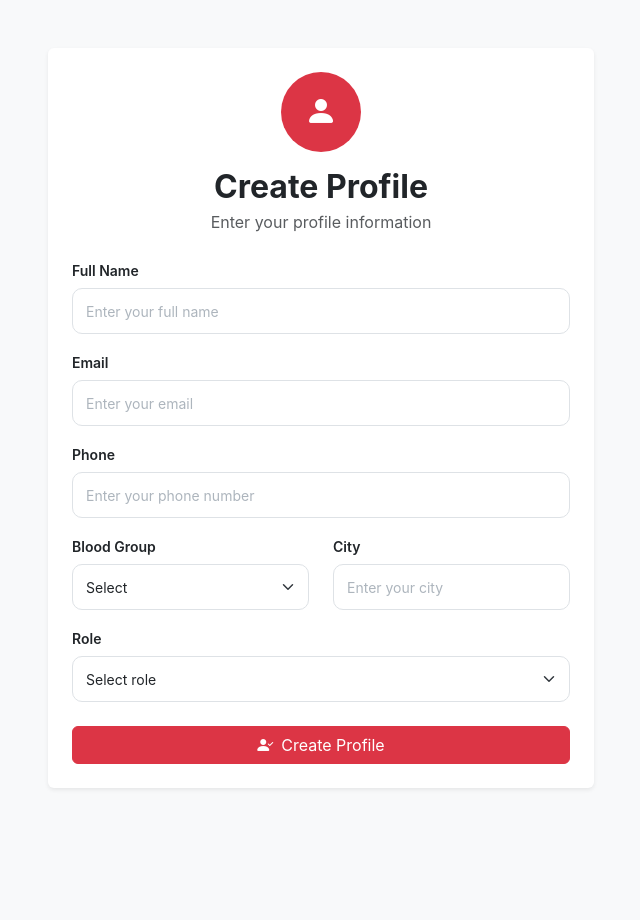
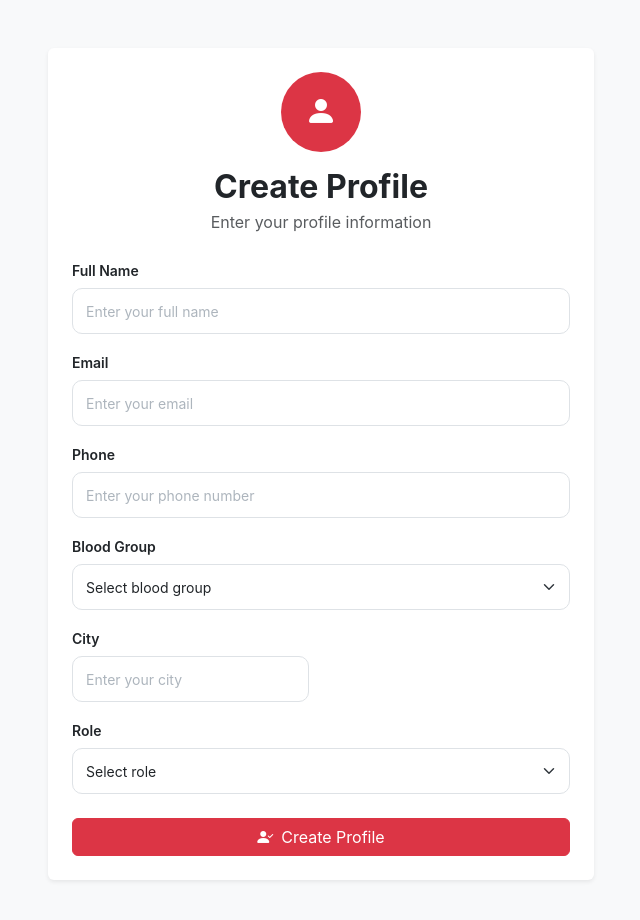
Before and after one commit to priyanshi-2608/bloodlink-routing, a React (Vite) app: page /profile in a window 1280 px wide. Shown: the top 920 px of the page, without its empty margins (319-959 px from the left). Before the commit the page ends 836 px from the top, so only its background shows below. Built offline with nearby package versions, Linux system fonts and the light colour scheme.

Commit message:
Task 12: Create Blood Group Dropdown Component

```diff
--- a/src/Pages/DonationRequest.jsx
+++ b/src/Pages/DonationRequest.jsx
@@ -1,6 +1,7 @@
 import { useState } from "react";
 import { showSuccess, showError } from "../components/Notification";
 import FormInput from "../components/FormInput";
+import BloodGroupDropdown from "../components/BloodGroupDropdown";
 
 function DonationRequest() {
   const [request, setRequest] = useState({
@@ -81,33 +82,11 @@ function DonationRequest() {
                     />
                   </div>
 
-                  <div className="col-md-6 mb-3">
-                    <label
-                      htmlFor="bloodGroup"
-                      className="form-label fw-semibold"
-                    >
-                      Blood Group
-                    </label>
-
-                    <select
-                      id="bloodGroup"
-                      name="bloodGroup"
-                      className="form-select"
-                      value={request.bloodGroup}
-                      onChange={handleChange}
-                      required
-                    >
-                      <option value="">Select blood group</option>
-                      <option value="A+">A+</option>
-                      <option value="A-">A-</option>
-                      <option value="B+">B+</option>
-                      <option value="B-">B-</option>
-                      <option value="AB+">AB+</option>
-                      <option value="AB-">AB-</option>
-                      <option value="O+">O+</option>
-                      <option value="O-">O-</option>
-                    </select>
-                  </div>
+                  <BloodGroupDropdown
+                    value={request.bloodGroup}
+                    onChange={handleChange}
+                    required
+                  />
                 </div>
 
                 {/* Units + Required Date */}
--- a/src/Pages/DonorBloodScheduling.jsx
+++ b/src/Pages/DonorBloodScheduling.jsx
@@ -1,6 +1,7 @@
 import { useState } from "react";
 import { showSuccess, showError } from "../components/Notification";
 import FormInput from "../components/FormInput";
+import BloodGroupDropdown from "../components/BloodGroupDropdown";
 
 function DonorBloodScheduling() {
   const [schedule, setSchedule] = useState({
@@ -79,33 +80,11 @@ function DonorBloodScheduling() {
                 <div className="row">
 
                   {/* Blood Group */}
-                  <div className="col-md-6 mb-3">
-                    <label
-                      htmlFor="bloodGroup"
-                      className="form-label fw-semibold"
-                    >
-                      Blood Group
-                    </label>
-
-                    <select
-                      id="bloodGroup"
-                      name="bloodGroup"
-                      value={schedule.bloodGroup}
-                      onChange={handleChange}
-                      className="form-select"
-                      required
-                    >
-                      <option value="">Select blood group</option>
-                      <option value="A+">A+</option>
-                      <option value="A-">A-</option>
-                      <option value="B+">B+</option>
-                      <option value="B-">B-</option>
-                      <option value="AB+">AB+</option>
-                      <option value="AB-">AB-</option>
-                      <option value="O+">O+</option>
-                      <option value="O-">O-</option>
-                    </select>
-                  </div>
+                  <BloodGroupDropdown
+                    value={schedule.bloodGroup}
+                    onChange={handleChange}
+                    required
+                  />
 
                   {/* Contact Number */}
                   <div className="col-md-6">
--- a/src/Pages/PatientBloodRequest.jsx
+++ b/src/Pages/PatientBloodRequest.jsx
@@ -1,6 +1,7 @@
 import { useState } from "react";
 import { showSuccess, showError } from "../components/Notification";
 import FormInput from "../components/FormInput";
+import BloodGroupDropdown from "../components/BloodGroupDropdown";
 
 function PatientBloodRequest() {
   const [request, setRequest] = useState({
@@ -86,33 +87,11 @@ function PatientBloodRequest() {
                 <div className="row">
 
                   {/* Blood Group */}
-                  <div className="col-md-6 mb-3">
-                    <label
-                      htmlFor="bloodGroup"
-                      className="form-label fw-semibold"
-                    >
-                      Blood Group
-                    </label>
-
-                    <select
-                      id="bloodGroup"
-                      name="bloodGroup"
-                      value={request.bloodGroup}
-                      onChange={handleChange}
-                      className="form-select"
-                      required
-                    >
-                      <option value="">Select blood group</option>
-                      <option value="A+">A+</option>
-                      <option value="A-">A-</option>
-                      <option value="B+">B+</option>
-                      <option value="B-">B-</option>
-                      <option value="AB+">AB+</option>
-                      <option value="AB-">AB-</option>
-                      <option value="O+">O+</option>
-                      <option value="O-">O-</option>
-                    </select>
-                  </div>
+                  <BloodGroupDropdown
+                    value={request.bloodGroup}
+                    onChange={handleChange}
+                    required
+                  />
 
                   {/* Units Required */}
                   <div className="col-md-6">
--- a/src/Pages/Profile.jsx
+++ b/src/Pages/Profile.jsx
@@ -1,6 +1,7 @@
 import { useState } from "react";
 import FormInput from "../components/FormInput";
 import { showSuccess, showError } from "../components/Notification";
+import BloodGroupDropdown from "../components/BloodGroupDropdown";
 
 function Profile() {
   const [profile, setProfile] = useState({
@@ -120,33 +121,11 @@ function Profile() {
 
                   {/* Blood Group */}
                   {/* Keep normal select until Task 3 */}
-                  <div className="col-md-6 mb-3">
-                    <label
-                      htmlFor="bloodGroup"
-                      className="form-label fw-semibold"
-                    >
-                      Blood Group
-                    </label>
-
-                    <select
-                      id="bloodGroup"
-                      name="bloodGroup"
-                      className="form-select"
-                      value={profile.bloodGroup}
-                      onChange={handleChange}
-                      required
-                    >
-                      <option value="">Select</option>
-                      <option value="A+">A+</option>
-                      <option value="A-">A-</option>
-                      <option value="B+">B+</option>
-                      <option value="B-">B-</option>
-                      <option value="AB+">AB+</option>
-                      <option value="AB-">AB-</option>
-                      <option value="O+">O+</option>
-                      <option value="O-">O-</option>
-                    </select>
-                  </div>
+                  <BloodGroupDropdown
+                    value={profile.bloodGroup}
+                    onChange={handleChange}
+                    required
+                  />
 
                   {/* City */}
                   <div className="col-md-6">
--- a/src/Pages/Register.jsx
+++ b/src/Pages/Register.jsx
@@ -3,6 +3,7 @@ import { useNavigate } from "react-router-dom";
 
 import FormInput from "../components/FormInput";
 import { showSuccess, showError } from "../components/Notification";
+import BloodGroupDropdown from "../components/BloodGroupDropdown";
 
 function Register() {
   const navigate = useNavigate();
@@ -241,38 +242,14 @@ function Register() {
                     </div>
 
                     {/* Blood Group */}
-                    {/* Keep normal select until Task 3 */}
-                    <div className="col-md-6 mb-3">
-                      <label
-                        htmlFor="bloodGroup"
-                        className="form-label"
-                      >
-                        Blood Group
-                      </label>
-
-                      <select
-                        className={`form-select ${
-                          status.bloodGroup || ""
-                        }`}
-                        id="bloodGroup"
-                        name="bloodGroup"
+                    <div className="col-md-6">
+                      <BloodGroupDropdown
                         value={formData.bloodGroup}
                         onChange={handleChange}
                         required
-                      >
-                        <option value="" disabled>
-                          Select blood group
-                        </option>
+                        className={status.bloodGroup || ""}
+                      />
 
-                        <option value="A+">A+</option>
-                        <option value="A-">A-</option>
-                        <option value="B+">B+</option>
-                        <option value="B-">B-</option>
-                        <option value="AB+">AB+</option>
-                        <option value="AB-">AB-</option>
-                        <option value="O+">O+</option>
-                        <option value="O-">O-</option>
-                      </select>
 
                       {status.bloodGroup === "is-invalid" && (
                         <div className="invalid-feedback d-block">
@@ -319,8 +296,7 @@ function Register() {
                               ? "text"
                               : "password"
                           }
-                          className={`form-control ${
-                            status.password || ""
+                          className={`form-control ${status.password || ""
                             }`}
                           id="registerPassword"
                           name="password"
@@ -343,8 +319,7 @@ function Register() {
                           }
                         >
                           <i
-                            className={`bi ${
-                              showPassword
+                            className={`bi ${showPassword
                               ? "bi-eye-slash"
                               : "bi-eye"
                               }`}
@@ -375,8 +350,7 @@ function Register() {
                               ? "text"
                               : "password"
                           }
-                          className={`form-control ${
-                            status.confirmPassword || ""
+                          className={`form-control ${status.confirmPassword || ""
                             }`}
                           id="confirmPassword"
                           name="confirmPassword"
@@ -401,8 +375,7 @@ function Register() {
                           }
                         >
                           <i
-                            className={`bi ${
-                              showConfirmPassword
+                            className={`bi ${showConfirmPassword
                               ? "bi-eye-slash"
                               : "bi-eye"
                               }`}
@@ -422,8 +395,7 @@ function Register() {
                   {/* Terms */}
                   <div className="form-check terms-check mb-4">
                     <input
-                      className={`form-check-input ${
-                        status.terms || ""
+                      className={`form-check-input ${status.terms || ""
                         }`}
                       type="checkbox"
                       id="terms"
--- /dev/null
+++ b/src/components/BloodGroupDropdown.jsx
@@ -0,0 +1,49 @@
+function BloodGroupDropdown({
+  label = "Blood Group",
+  name = "bloodGroup",
+  value,
+  onChange,
+  required = false,
+  className = "",
+}) {
+  const bloodGroups = [
+    "A+",
+    "A-",
+    "B+",
+    "B-",
+    "AB+",
+    "AB-",
+    "O+",
+    "O-",
+  ];
+
+  return (
+    <div className="mb-3">
+      <label
+        htmlFor={name}
+        className="form-label fw-semibold"
+      >
+        {label}
+      </label>
+
+      <select
+        id={name}
+        name={name}
+        value={value}
+        onChange={onChange}
+        className={`form-select ${className}`}
+        required={required}
+      >
+        <option value="">Select blood group</option>
+
+        {bloodGroups.map((group) => (
+          <option key={group} value={group}>
+            {group}
+          </option>
+        ))}
+      </select>
+    </div>
+  );
+}
+
+export default BloodGroupDropdown;
```
Lines whose indentation alone changed are shown as unchanged.
